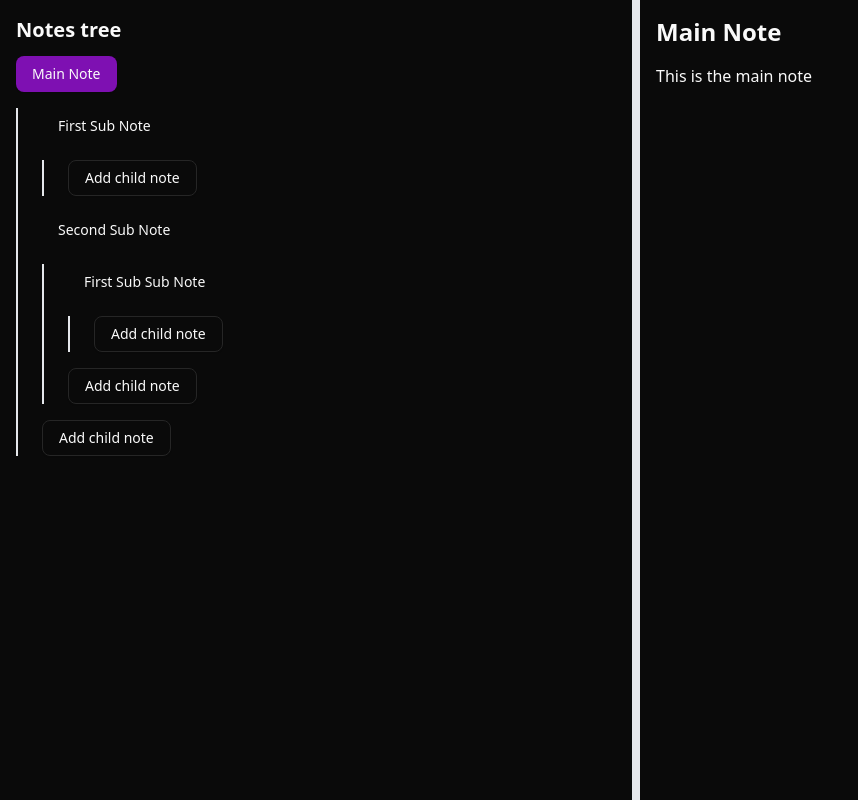
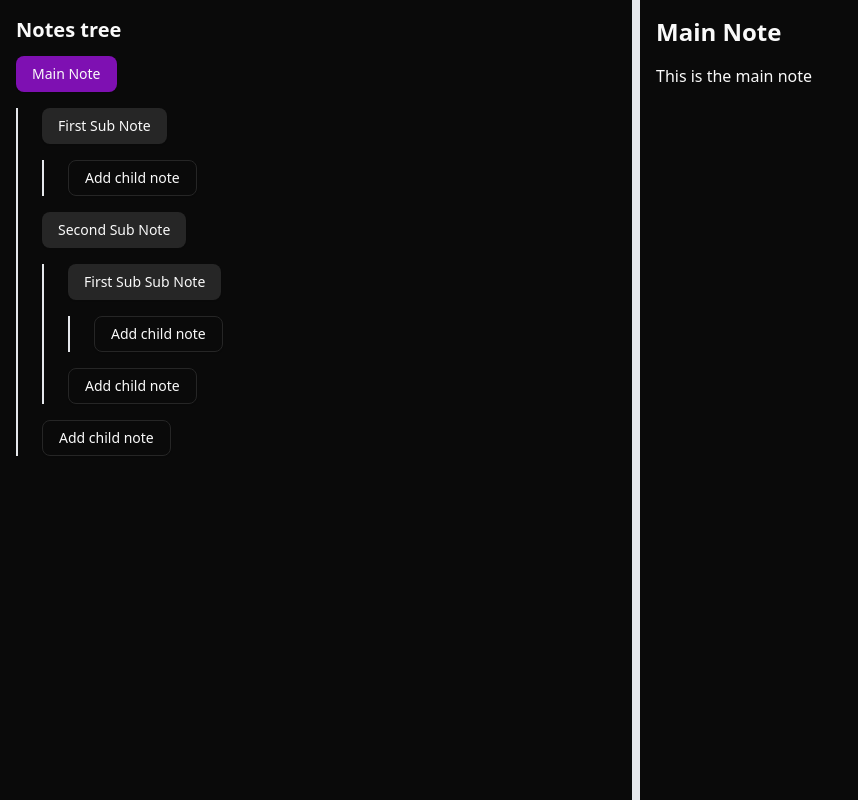
Before and after one commit to admin-noetree/noetree, a Next.js app: page /dashboard/notes/1 in a window 1280 px wide. Shown: the whole page, without its empty margins (0-858 px from the left). Built offline with nearby package versions, Linux system fonts and the light colour scheme.

Commit message:
refactor(front): change button variant to 'secondary'

```diff
--- a/components/NotesTree.tsx
+++ b/components/NotesTree.tsx
@@ -130,7 +130,7 @@ export default function NotesTree({
             <ContextMenuTrigger>
               <Button
                 type="button"
-                variant={selectedNote.id === note.id ? "default" : "ghost"}
+                variant={selectedNote.id === note.id ? "default" : "secondary"}
                 onClick={() => onSelectNote(note)}
                 onDoubleClick={() => handleStartRenamingNote(note)}
               >
```
